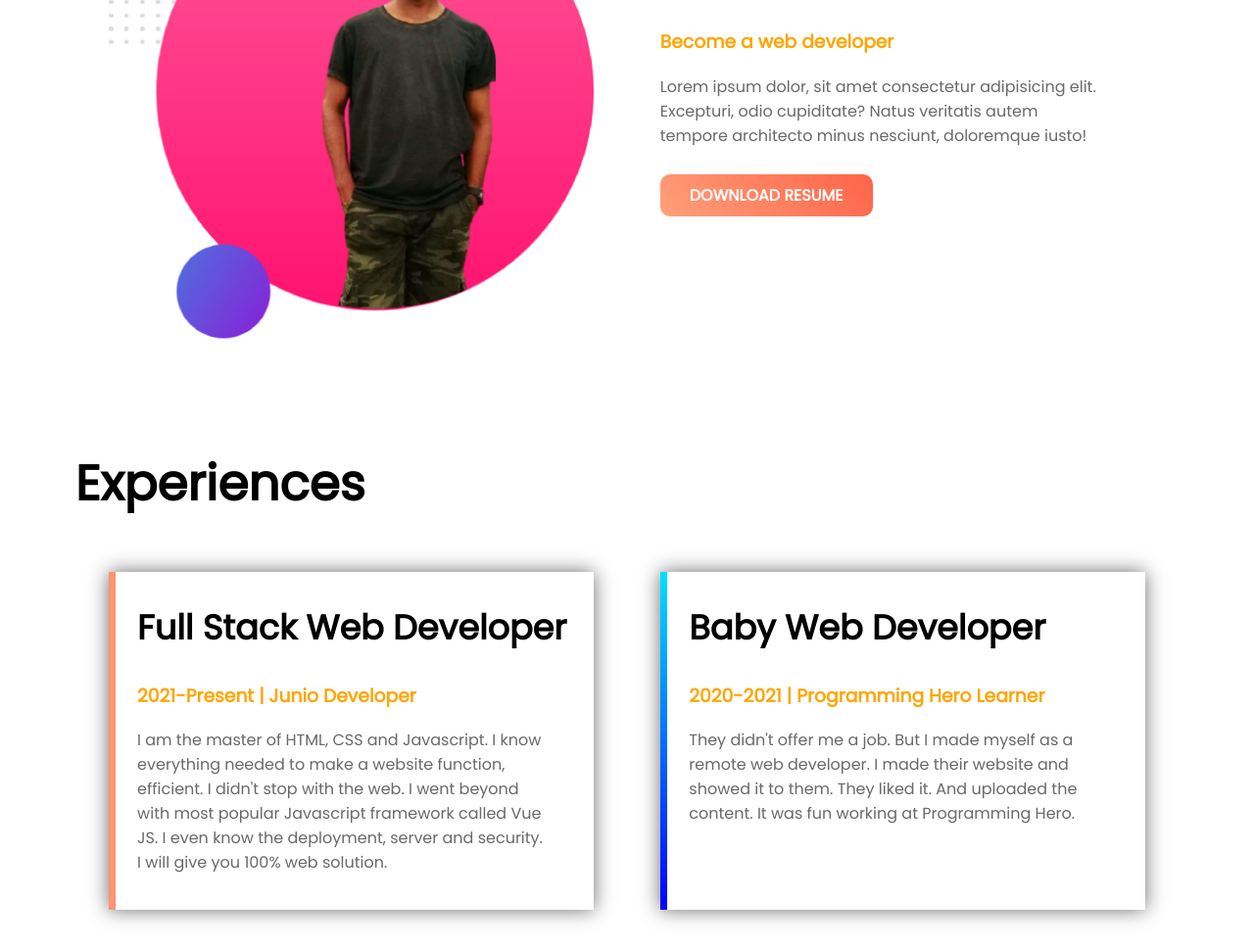
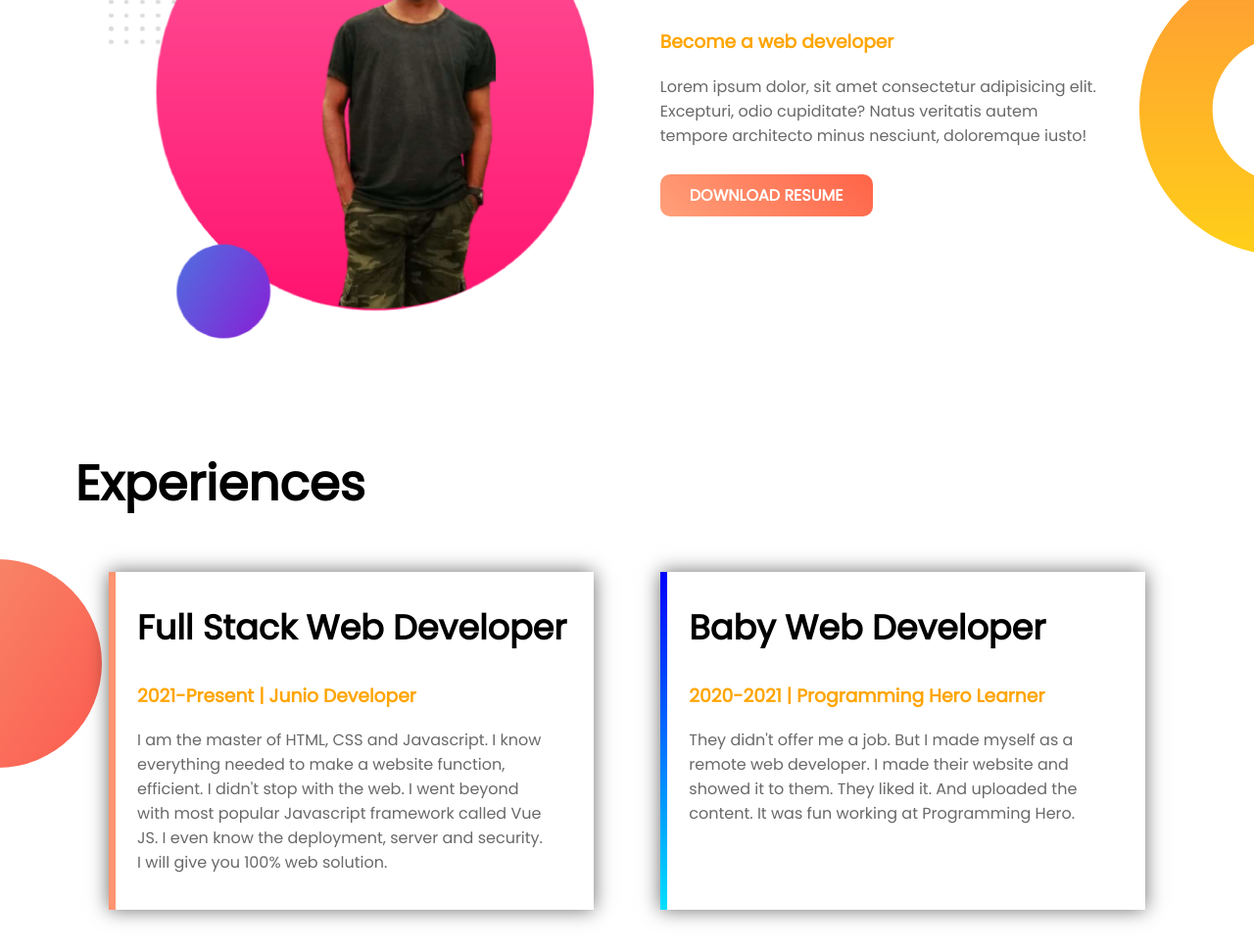
Before and after one commit to jayeen28/jayeen-port, a plain HTML site: page index.html in a window 1280 px wide. Shown: the part 738-1704 px from the top of the page at 98% size. Drawn offline with Linux system fonts and the light colour scheme.

Commit message:
website is done

```diff
--- a/index.html
+++ b/index.html
@@ -47,7 +47,7 @@
         </div>
     </section>
 
-    <section>
+    <section class="afooter-bg">
         <div class="container">
             <h1>Experiences</h1>
             <div class="head-flex">
--- a/style.css
+++ b/style.css
@@ -59,9 +59,19 @@ a {
 }
 .g-border{
     border-left: 7px solid;
-    border-image-source: linear-gradient(to top,#0000ff, #00E0FF);
+    border-image-source: linear-gradient(to bottom,#0000ff, #00E0FF);
     border-image-slice: 1;
 }
 .n-border{
     border-left:7px solid #FF9470;
 }
+.undertop-bg{
+    background-image: url(images/dream-bg.png);
+    background-repeat:no-repeat;
+    background-position: right;
+}
+.afooter-bg{
+    background-image: url(images/exp-bg.png);
+    background-repeat:no-repeat;
+    background-position: left;
+}
```
